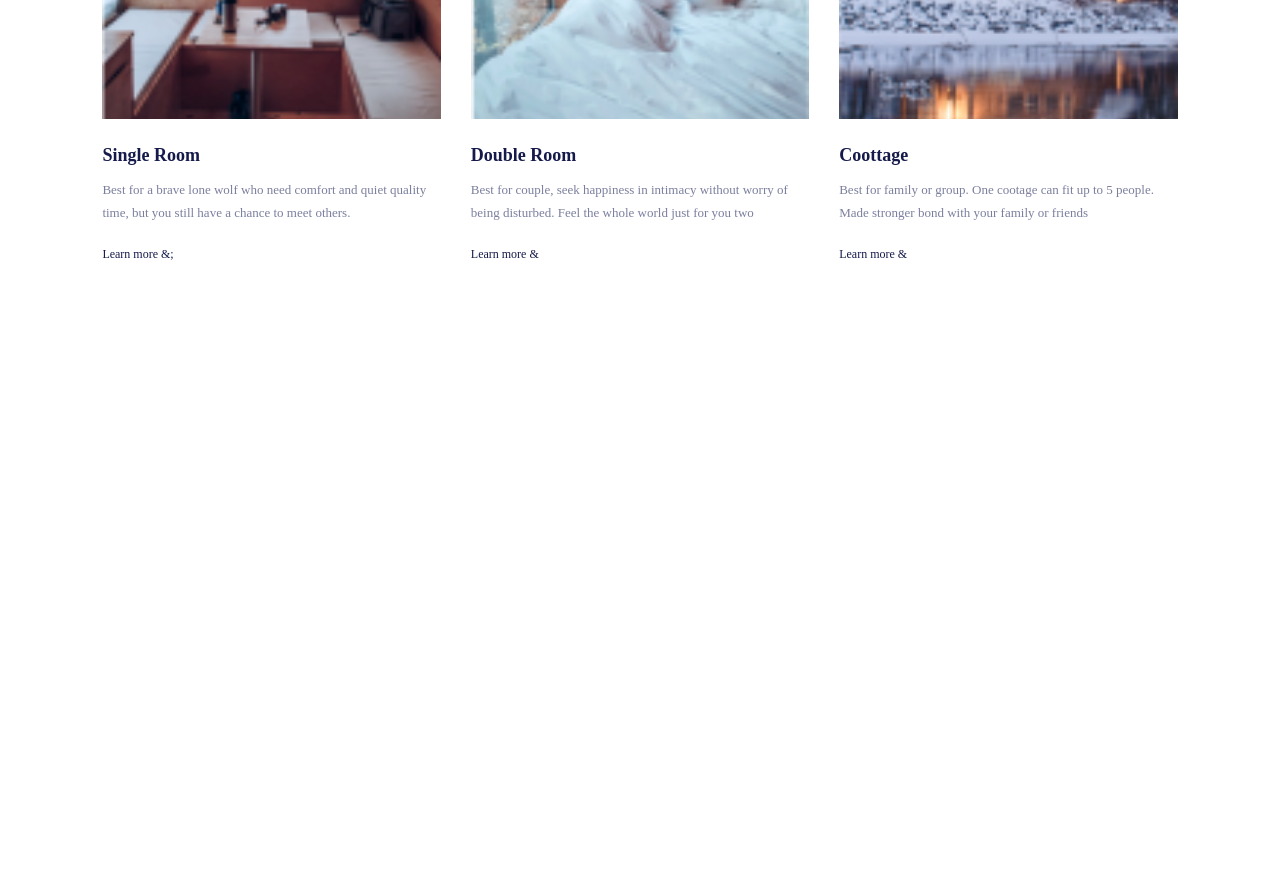
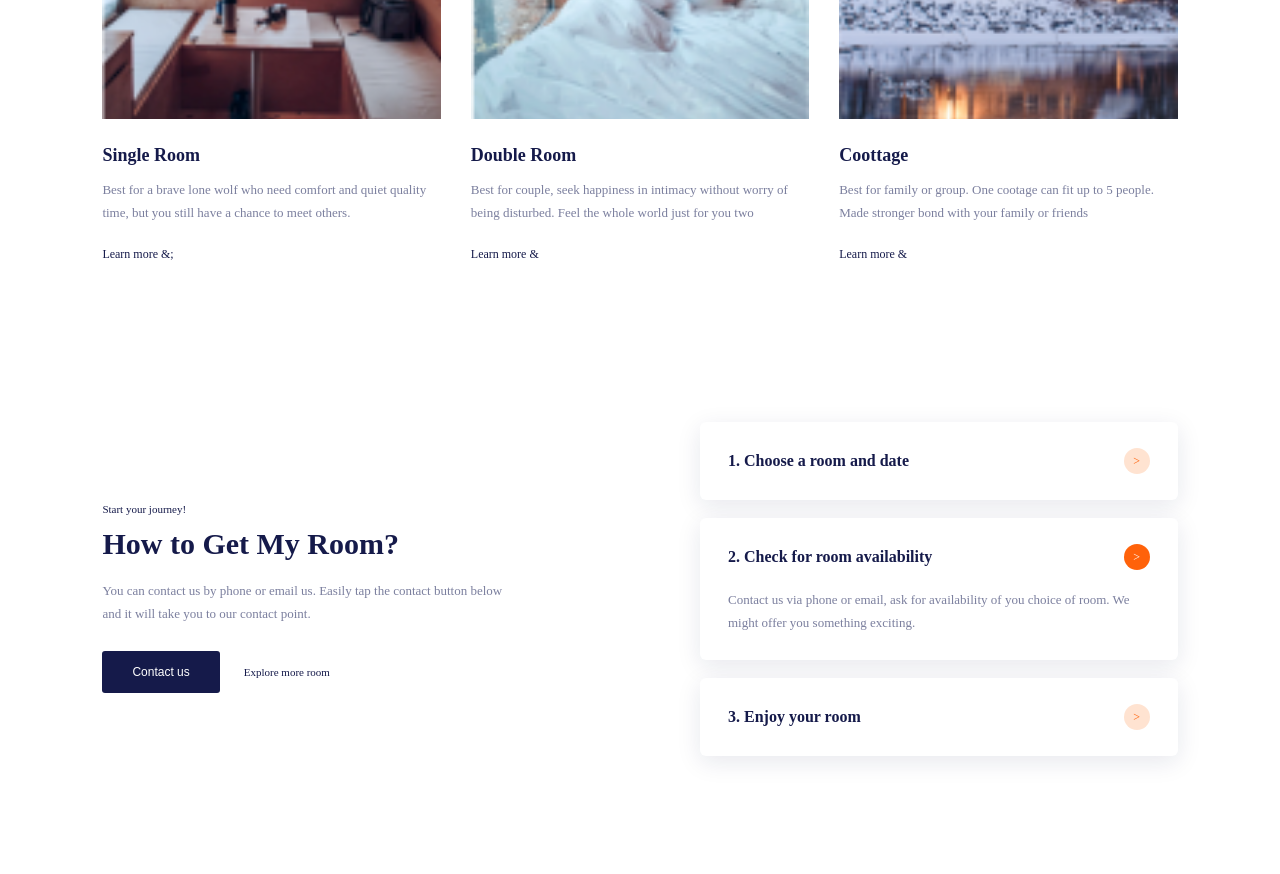
Before and after one commit to ffkabulka010-cmd/week3-home-1, a plain HTML site: page index.html in a window 1280 px wide. Shown: the part 3399-4273 px from the top of the page. Before the commit the page ends 3721 px from the top, so only its background shows below. Drawn offline with Linux system fonts and the light colour scheme.

Commit message:
faivth commits

```diff
--- a/index.html
+++ b/index.html
@@ -112,6 +112,45 @@
       </div>
     </div>
 
+    <div class="salom54">
+      <div class="salom55">
+        <p class="salom56">Start your journey!</p>
+        <h2 class="salom57">How to Get My Room?</h2>
+        <p class="salom58">
+          You can contact us by phone or email us. Easily tap the contact button
+          below and it will take you to our contact point.
+        </p>
+        <div class="salom59">
+          <button class="salom60">Contact us</button>
+          <p class="salom61">Explore more room</p>
+        </div>
+      </div>
+      <div class="salom62">
+        <div class="salom63">
+          <div class="salom64">
+            <p class="salom65">1. Choose a room and date</p>
+            <div class="salom66">></div>
+          </div>
+        </div>
+        <div class="salom67">
+          <div class="salom68">
+            <p class="salom69">2. Check for room availability</p>
+            <div class="salom70">></div>
+          </div>
+          <p class="salom71">
+            Contact us via phone or email, ask for availability of you choice of
+            room. We might offer you something exciting.
+          </p>
+        </div>
+        <div class="salom72">
+          <div class="salom73">
+            <p class="salom74">3. Enjoy your room</p>
+            <div class="salom75">></div>
+          </div>
+        </div>
+      </div>
+    </div>
+
 
   </body>
 </html>
--- a/stayle.css
+++ b/stayle.css
@@ -375,3 +375,166 @@
     color: #151a4a;
     cursor: pointer;
 }
+
+.salom54 {
+    display: grid;
+    grid-template-columns: 1fr 1fr;
+    gap: 120px;
+    align-items: center;
+    padding: 100px 8%;
+}
+
+.salom55 {
+    max-width: 420px;
+}
+
+.salom56 {
+    margin: 0 0 12px;
+    font-size: 11px;
+    color: #151a4a;
+}
+
+.salom57 {
+    margin: 0 0 18px;
+    font-size: 30px;
+    font-weight: 600;
+    color: #151a4a;
+}
+
+.salom58 {
+    margin: 0 0 26px;
+    font-size: 13px;
+    line-height: 1.8;
+    color: #7b7f9e;
+}
+
+.salom59 {
+    display: flex;
+    align-items: center;
+    gap: 24px;
+}
+
+.salom60 {
+    padding: 14px 30px;
+    border: 0;
+    border-radius: 3px;
+    background: #151a4a;
+    color: #fff;
+    font-size: 12px;
+    font-weight: 500;
+    cursor: pointer;
+}
+
+.salom61 {
+    margin: 0;
+    font-size: 11px;
+    color: #151a4a;
+    cursor: pointer;
+}
+
+.salom62 {
+    min-width: 0;
+}
+
+.salom63 {
+    padding: 26px 28px;
+    margin-bottom: 18px;
+    border-radius: 6px;
+    background: #fff;
+    box-shadow: 0 6px 24px rgba(21, 26, 74, 0.1);
+}
+
+.salom64 {
+    display: flex;
+    align-items: center;
+    justify-content: space-between;
+}
+
+.salom65 {
+    margin: 0;
+    font-size: 16px;
+    font-weight: 600;
+    color: #151a4a;
+}
+
+.salom66 {
+    width: 26px;
+    height: 26px;
+    border-radius: 50%;
+    background: #ffe3d1;
+    color: #ff620a;
+    text-align: center;
+    line-height: 26px;
+    font-size: 12px;
+}
+
+.salom67 {
+    padding: 26px 28px;
+    margin-bottom: 18px;
+    border-radius: 6px;
+    background: #fff;
+    box-shadow: 0 6px 24px rgba(21, 26, 74, 0.1);
+}
+
+.salom68 {
+    display: flex;
+    align-items: center;
+    justify-content: space-between;
+}
+
+.salom69 {
+    margin: 0;
+    font-size: 16px;
+    font-weight: 600;
+    color: #151a4a;
+}
+
+.salom70 {
+    width: 26px;
+    height: 26px;
+    border-radius: 50%;
+    background: #ff620a;
+    color: #fff;
+    text-align: center;
+    line-height: 26px;
+    font-size: 12px;
+}
+
+.salom71 {
+    margin: 18px 0 0;
+    font-size: 13px;
+    line-height: 1.8;
+    color: #7b7f9e;
+}
+
+.salom72 {
+    padding: 26px 28px;
+    margin-bottom: 18px;
+    border-radius: 6px;
+    background: #fff;
+    box-shadow: 0 6px 24px rgba(21, 26, 74, 0.1);
+}
+
+.salom73 {
+    display: flex;
+    align-items: center;
+    justify-content: space-between;
+}
+
+.salom74 {
+    margin: 0;
+    font-size: 16px;
+    font-weight: 600;
+    color: #151a4a;
+}
+
+.salom75 {
+    width: 26px;
+    height: 26px;
+    border-radius: 50%;
+    background: #ffe3d1;
+    color: #ff620a;
+    text-align: center;
+    line-height: 26px;
+    font-size: 12px;
+}
```
